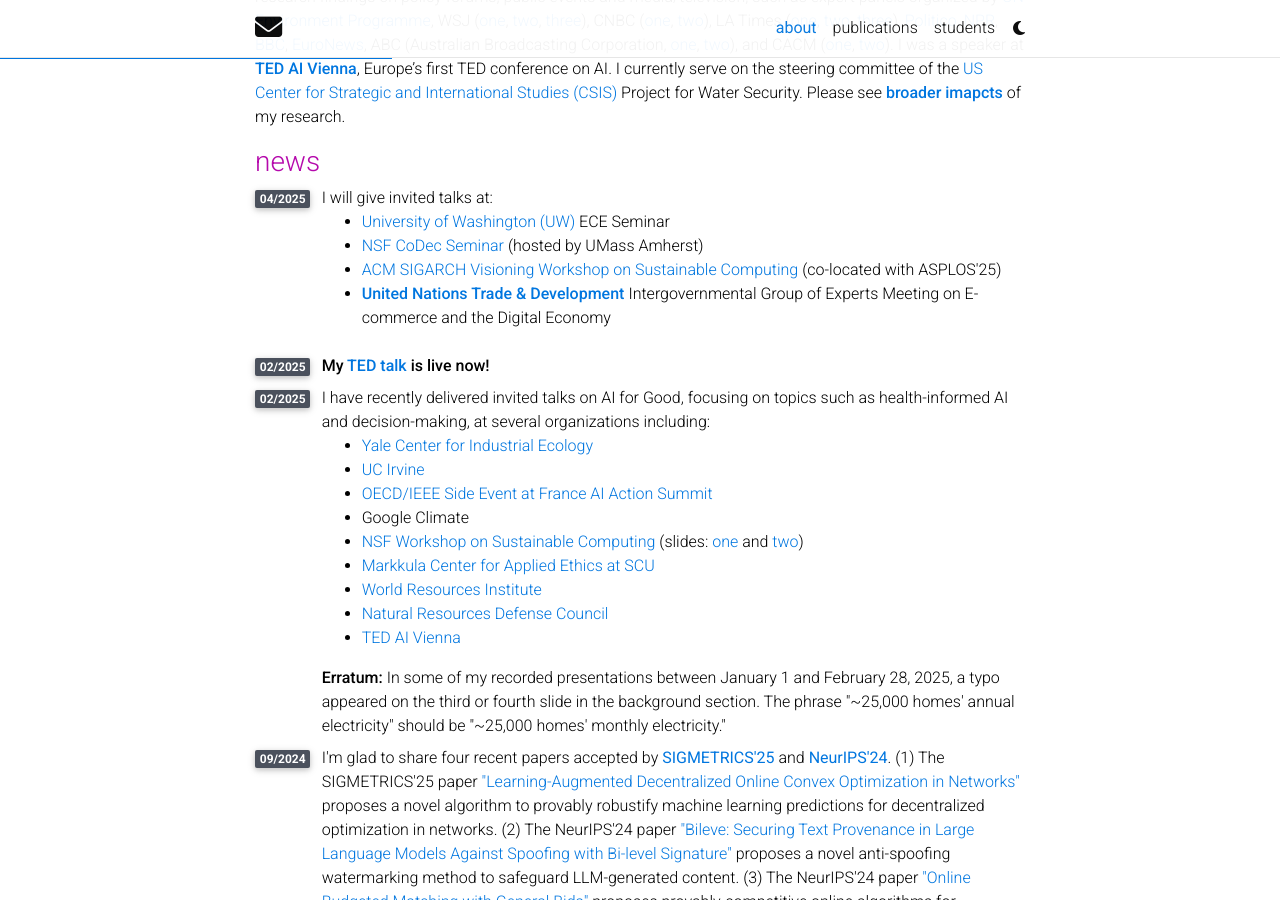
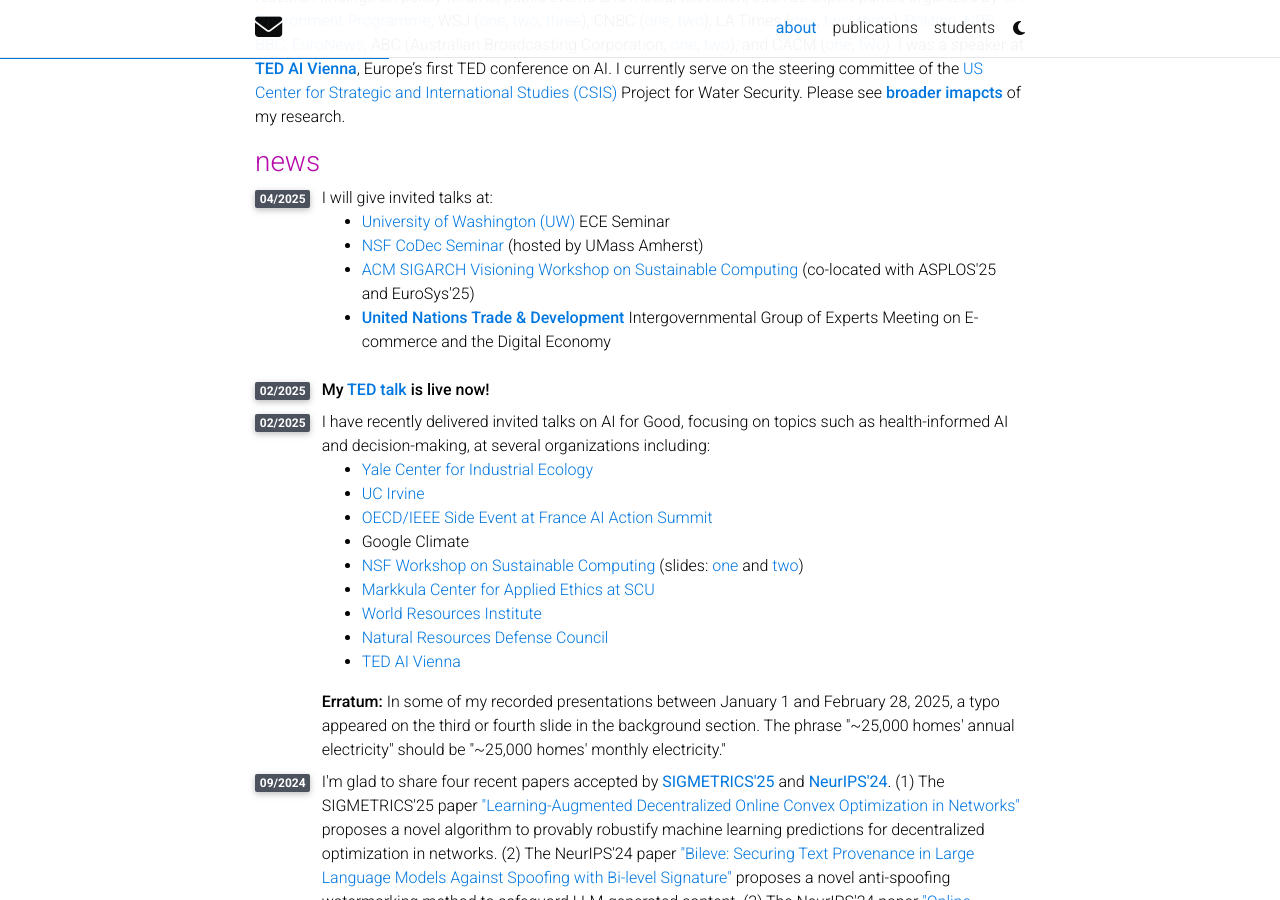
Before and after one commit to shaoleiren/shaoleiren.github.io, a Jekyll site: the page built from _pages/about.md, in a window 1280 px wide and 900 px high, scrolled down 937 px. Built offline with Jekyll 4.4.1, drawn with Linux system fonts in a browser that asks for light colours; full-size pictures stand in for the smaller copies a plugin makes; comment, search, counter and statistics services are not loaded; a style sheet for code colours, icons or effects is not loaded.

Commit message:
Update about.html

```diff
--- a/_layouts/about.html
+++ b/_layouts/about.html
@@ -70,7 +70,7 @@
                    </li>
 
                    <li>
-                   <a href="https://s4ai-cornelltech.github.io/visioning-workshop/">ACM SIGARCH Visioning Workshop on Sustainable Computing <span style="font-weight:lighter;">(co-located with ASPLOS'25)</span></a>
+                   <a href="https://s4ai-cornelltech.github.io/visioning-workshop/">ACM SIGARCH Visioning Workshop on Sustainable Computing <span style="font-weight:lighter;">(co-located with ASPLOS'25 and EuroSys'25)</span></a>
                    </li>
 
                    <li>
```
